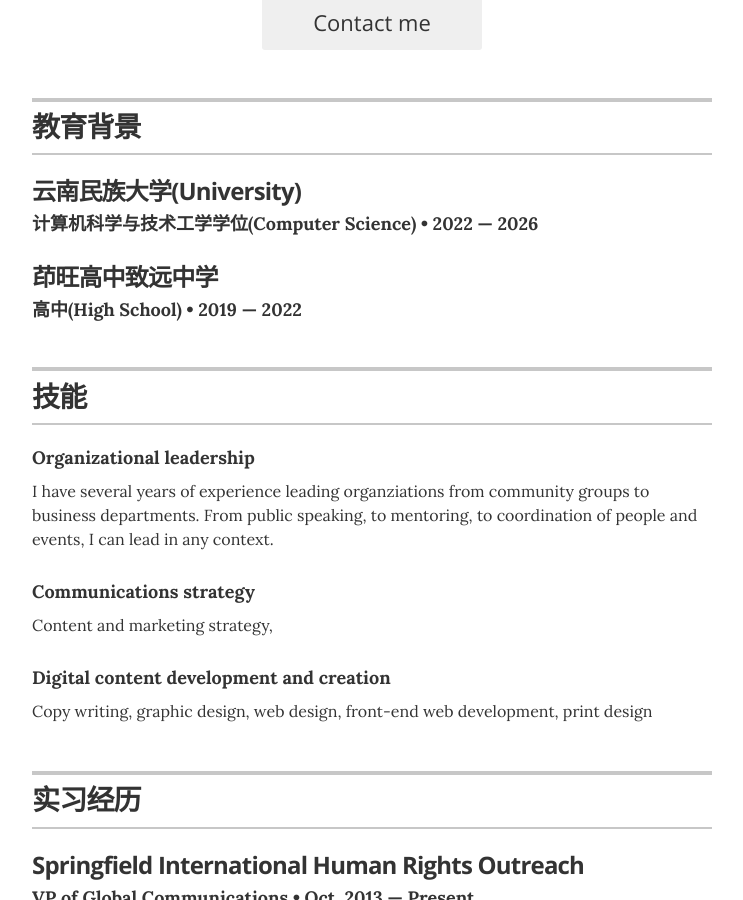
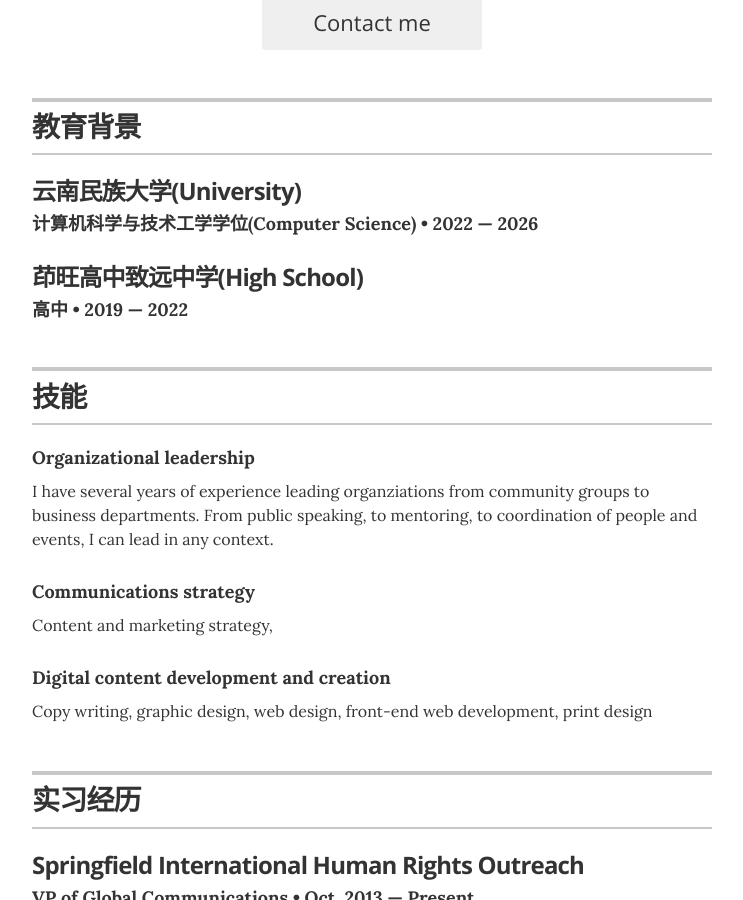
Before and after one commit to futingx/resume, a Jekyll site: the page built from index.html, in a window 1280 px wide and 900 px high, scrolled down 369 px. Shown: the whole window, without its empty margins (268-1011 px from the left). Built offline with Jekyll 4.4.1, drawn with Linux system fonts in a browser that asks for light colours; some of the changed text lies outside the part shown.

Commit message:
第13次提交

```diff
--- a/_data/associations.yml
+++ b/_data/associations.yml
@@ -11,6 +11,6 @@
 
 - organization: YMU 数学与计算机科学学院 青年志愿者协会 外联部门
   role: Volunteer
-  year: 2023 &mdash; 2024
+  year: 2022 &mdash; 2023
   url: https://futingx.github.io/
   summary: Excellent volunteer
--- a/_data/education.yml
+++ b/_data/education.yml
@@ -7,8 +7,8 @@
 #    - award: 优秀共青团员
 #  summary: 体育委员
 
-- degree: 高中(High School)
-  uni: 茚旺高中致远中学
+- degree: 高中
+  uni: 茚旺高中致远中学(High School)
   year: 2019 &mdash; 2022
 #  award: 最有可能成功的
 #  summary: You can choose to have either a single or multiple awards
```
